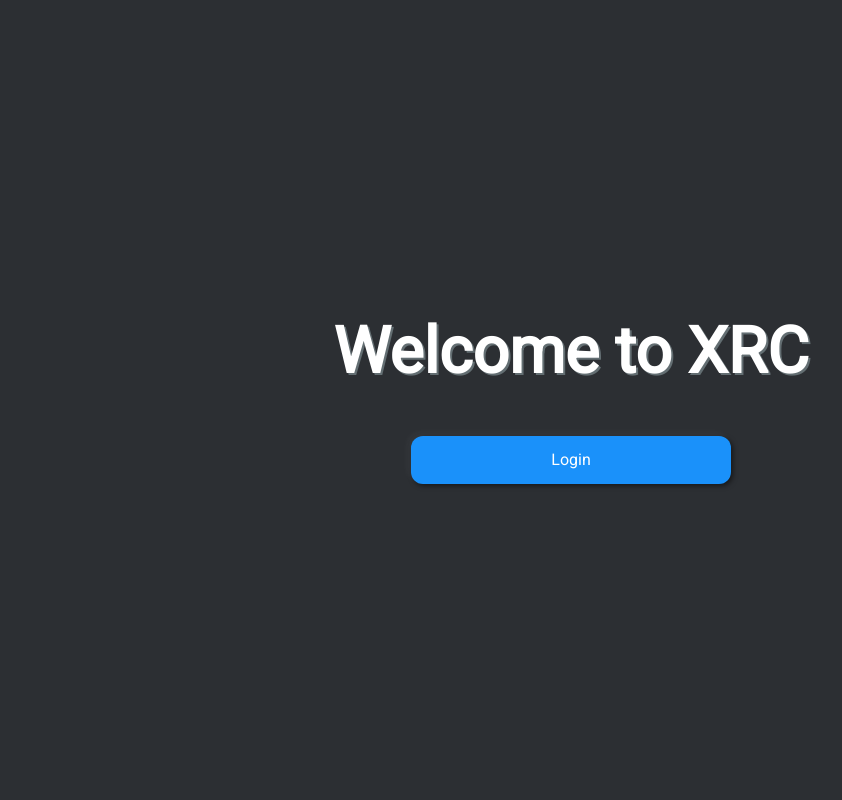
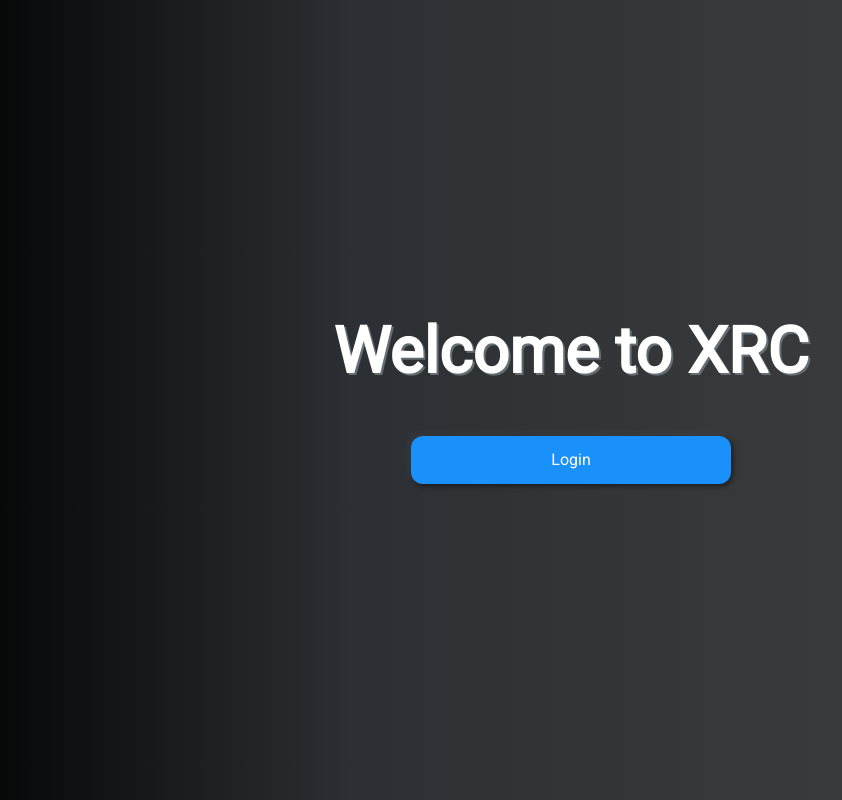
Before and after one commit to GirishMaity/XRC-Assignment, a React (Create React App) app: page / in a window 1280 px wide. Shown: the whole page, without its empty margins (69-911 px from the left). Built offline with nearby package versions, Linux system fonts and the light colour scheme.

Commit message:
Added gradient bg

```diff
--- a/src/components/LandingPage.js
+++ b/src/components/LandingPage.js
@@ -3,7 +3,12 @@ import { Link } from "react-router-dom";
 import styled from "styled-components";
 
 const Container = styled.div`
-  background: #2c2f33;
+  background: linear-gradient(
+    90deg,
+    rgba(0, 0, 0, 1) 0%,
+    rgba(44, 47, 51, 1) 33%,
+    rgba(67, 67, 67, 1) 100%
+  );
 
   height: 100vh;
   display: flex;
--- a/src/components/Login.js
+++ b/src/components/Login.js
@@ -4,7 +4,12 @@ import { useNavigate } from "react-router-dom";
 import styled from "styled-components";
 
 const Background = styled.div`
-  background: #2c2f33;
+  background: linear-gradient(
+    90deg,
+    rgba(0, 0, 0, 1) 0%,
+    rgba(44, 47, 51, 1) 33%,
+    rgba(67, 67, 67, 1) 100%
+  );
   display: flex;
   align-items: center;
   justify-content: center;
```
